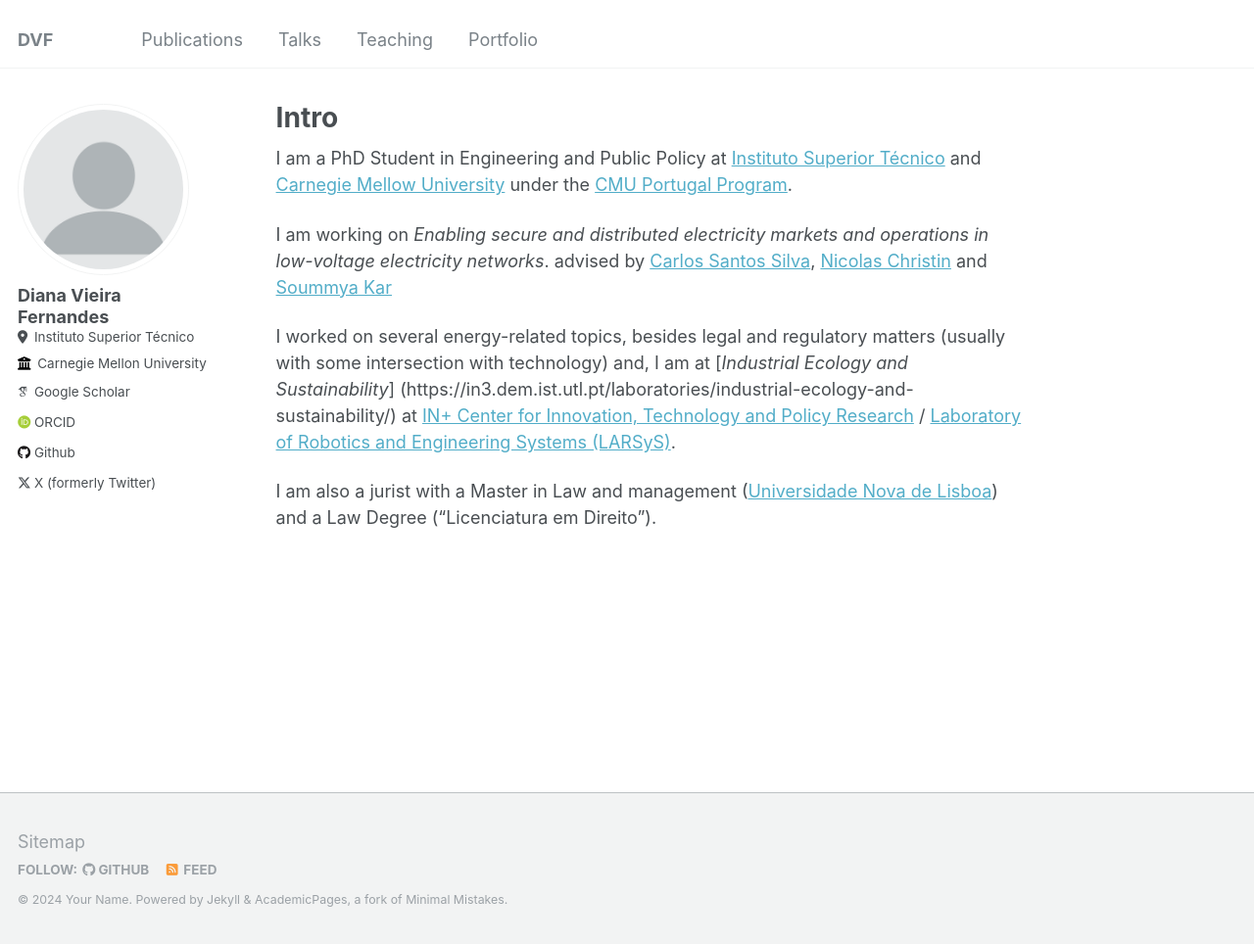
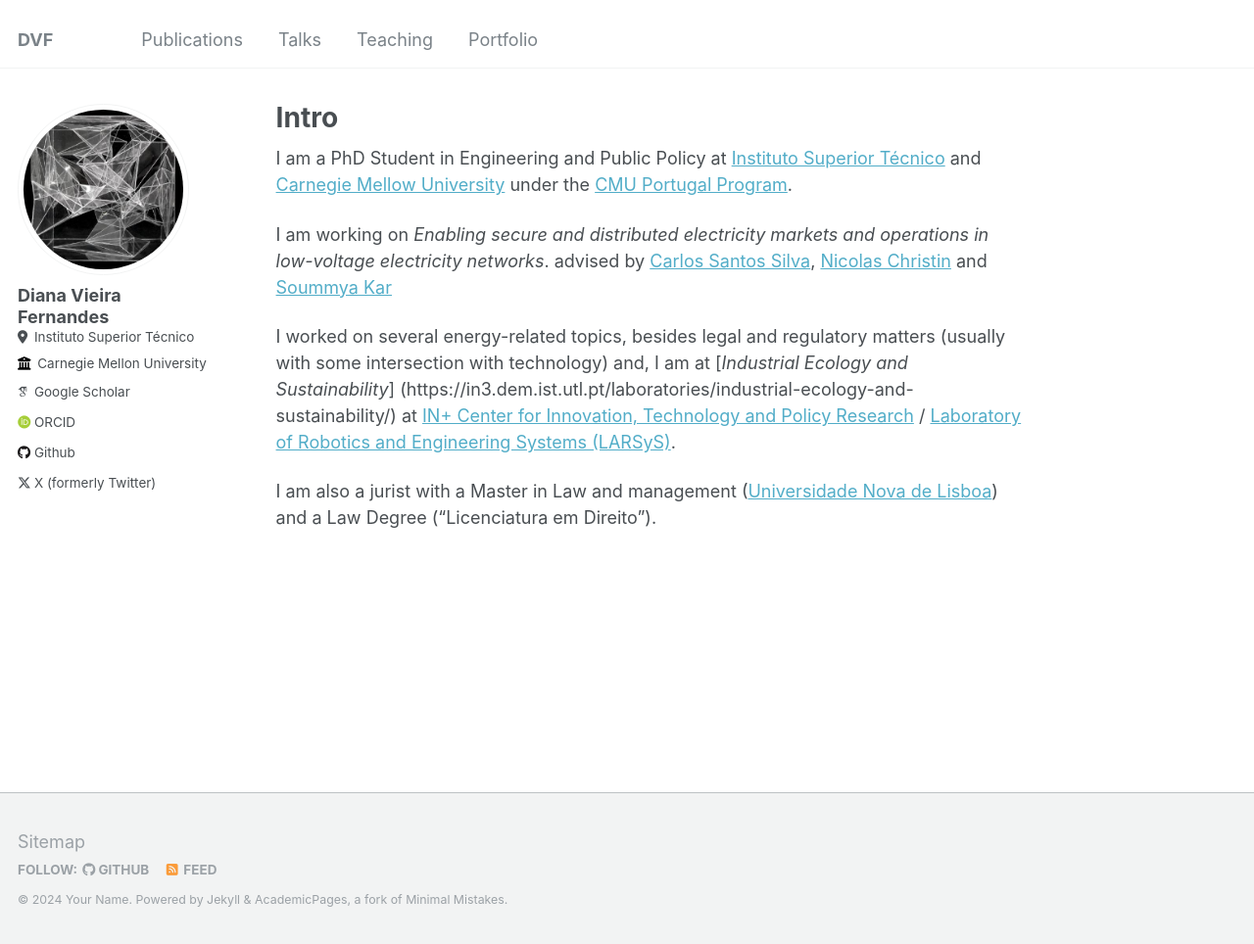
Before and after one commit to d-vf/d-vf.github.io, a Jekyll site: the page built from _pages/about.md, in a window 1280 px wide and 964 px high. Shown: the whole window at 98% size. Built offline with Jekyll 4.4.1, drawn with Linux system fonts in a browser that asks for light colours; some web fonts are replaced.

Commit message:
Update _config.yml

```diff
--- a/_config.yml
+++ b/_config.yml
@@ -21,7 +21,7 @@ repository               : "https://github.com/d-vf"
 #               Additional customization can be done by editing /_includes/author-profile.html
 author:
   # Biographic information
-  avatar           : "profile.png"
+  avatar           : "10419145.jpeg"
   name             : "Diana Vieira Fernandes"
   pronouns         : # example: "she/her"
   bio              : #"Short biography for the left-hand sidebar"
```
